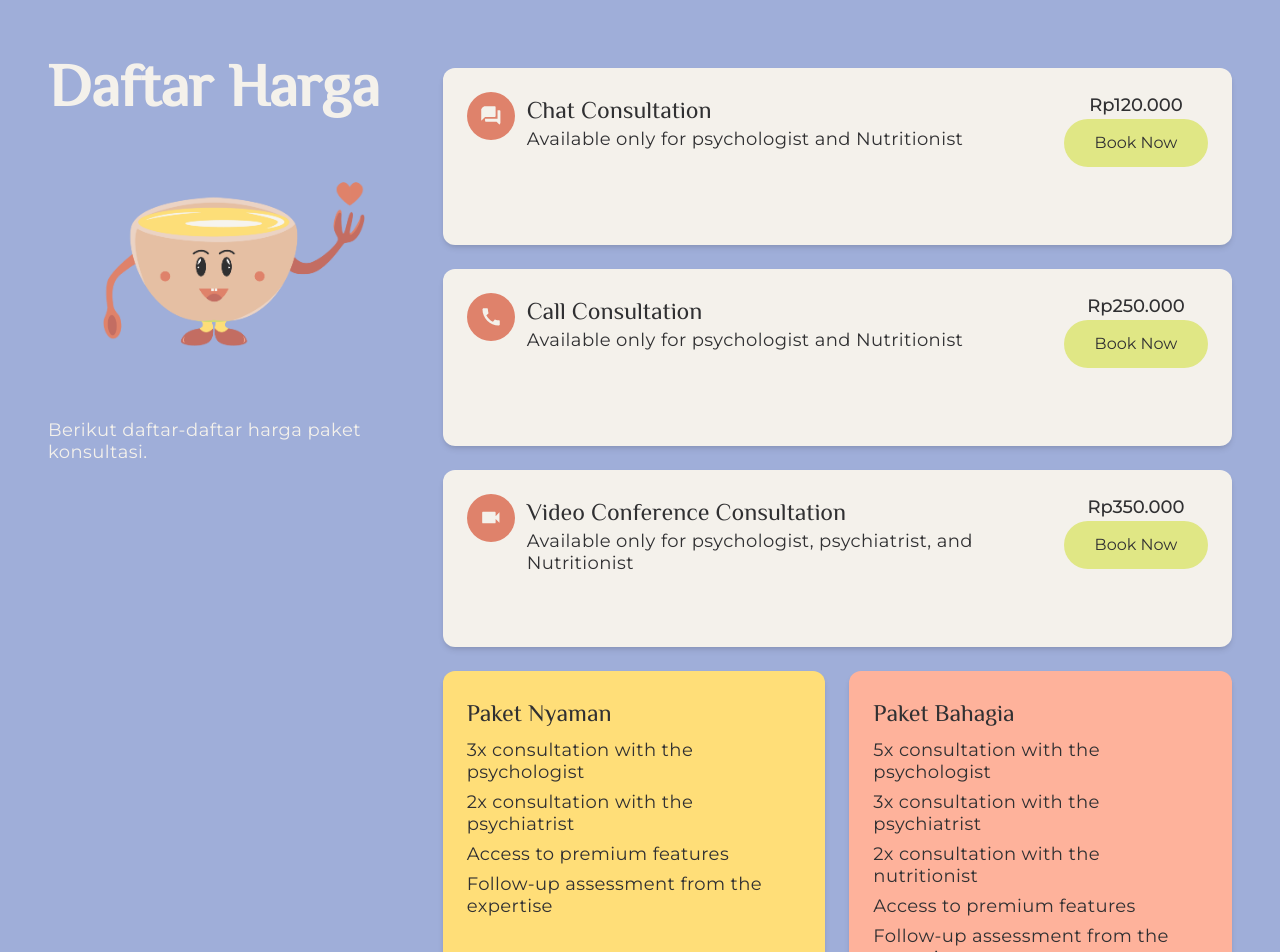
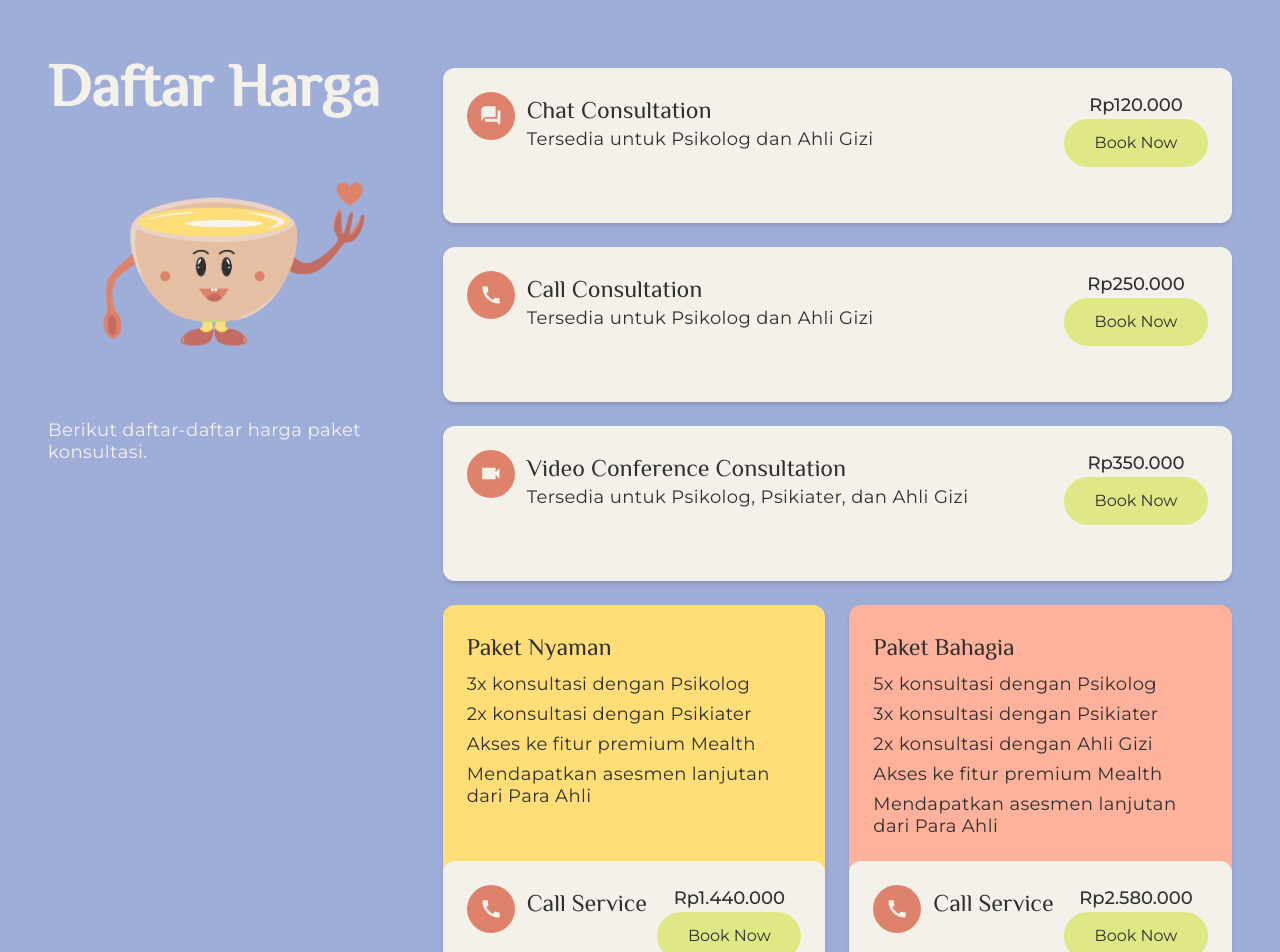
Before and after one commit to LordGedelicious/MealthWebApp, a React (Vite) app: page /Konsultasi in a window 1280 px wide. Shown: the part 1080-2032 px from the top of the page. Built offline with nearby package versions, Linux system fonts and the light colour scheme.

Commit message:
revisions

```diff
--- a/src/pages/AboutUs.tsx
+++ b/src/pages/AboutUs.tsx
@@ -85,7 +85,7 @@ const About = () => {
                 </div>
               </Button>
             </a>
-            <a href="https://www.linkedin.com/in/mealth-community" className="w-full">
+            <a href="https://www.linkedin.com/company/mealthcommunity/ " className="w-full">
               <Button className="bg-red text-white hover:bg-spurple my-1 w-full">
                 <div className="grid grid-rows-1 grid-cols-[2rem,auto] w-full">
                   <img src={LinkedIn} alt="LinkedIn:" className="w-6 h-6" />
--- a/src/pages/Konsultasi.tsx
+++ b/src/pages/Konsultasi.tsx
@@ -25,7 +25,7 @@ const Konsultasi = () => {
           <div className="flex flex-col w-[70%] md:w-[65%] lg:w-[40%] text-center items-center">
             <img src={Mid} className="" />
             <h1 className="text-6xl mb-12">Consultation</h1>
-            <p>Yuk konsultasi dengan yang ahli!</p>
+            <p>Yuk konsultasi dengan para ahli!</p>
             <a href="#contentKonsultasi"><Button className="bg-green hover:bg-sblue mt-12 w-[18rem]">Konsultasi Sekarang</Button></a>
           </div>
           <img src={Right} className="w-[15%]" />
@@ -45,7 +45,7 @@ const Konsultasi = () => {
             <img src={Chat} className="w-12 h-12 bg-red rounded-full object-contain p-3 mr-3" />
             <div>
               <h2>Chat Consultation</h2>
-              <p>Available only for psychologist and Nutritionist</p>
+              <p>Tersedia untuk Psikolog dan Ahli Gizi</p>
             </div>
           </div>
           <div className="flex flex-col items-center">
@@ -61,7 +61,7 @@ const Konsultasi = () => {
             <img src={Call} className="w-12 h-12 bg-red rounded-full object-contain p-3 mr-3" />
             <div>
               <h2>Call Consultation</h2>
-              <p>Available only for psychologist and Nutritionist</p>
+              <p>Tersedia untuk Psikolog dan Ahli Gizi</p>
             </div>
           </div>
           <div className="flex flex-col items-center">
@@ -75,7 +75,7 @@ const Konsultasi = () => {
             <img src={Vid} className="w-12 h-12 bg-red rounded-full object-contain p-3 mr-3" />
             <div>
               <h2>Video Conference Consultation</h2>
-              <p>Available only for psychologist, psychiatrist, and Nutritionist</p>
+              <p>Tersedia untuk Psikolog, Psikiater, dan Ahli Gizi</p>
             </div>
           </div>
           <div className="flex flex-col items-center">
@@ -88,10 +88,10 @@ const Konsultasi = () => {
           <div className="p-6">
             <h2>Paket Nyaman</h2>
             <ul>
-              <li>3x consultation with the psychologist</li>
-              <li>2x consultation with the psychiatrist</li>
-              <li>Access to premium features</li>
-              <li>Follow-up assessment from the expertise</li>
+              <li>3x konsultasi dengan Psikolog</li>
+              <li>2x konsultasi dengan Psikiater</li>
+              <li>Akses ke fitur premium Mealth</li>
+              <li>Mendapatkan asesmen lanjutan dari Para Ahli</li>
             </ul>
           </div>
           <div className="bg-white rounded-xl p-6">
@@ -123,11 +123,11 @@ const Konsultasi = () => {
           <div className="p-6">
             <h2>Paket Bahagia</h2>
             <ul>
-              <li>5x consultation with the psychologist</li>
-              <li>3x consultation with the psychiatrist</li>
-              <li>2x consultation with the nutritionist</li>
-              <li>Access to premium features</li>
-              <li>Follow-up assessment from the expertise</li>
+              <li>5x konsultasi dengan Psikolog</li>
+              <li>3x konsultasi dengan Psikiater</li>
+              <li>2x konsultasi dengan Ahli Gizi</li>
+              <li>Akses ke fitur premium Mealth</li>
+              <li>Mendapatkan asesmen lanjutan dari Para Ahli</li>
             </ul>
           </div>
           <div className="bg-white rounded-xl p-6">
```
Also changed, not shown: src/favicon.svg.
